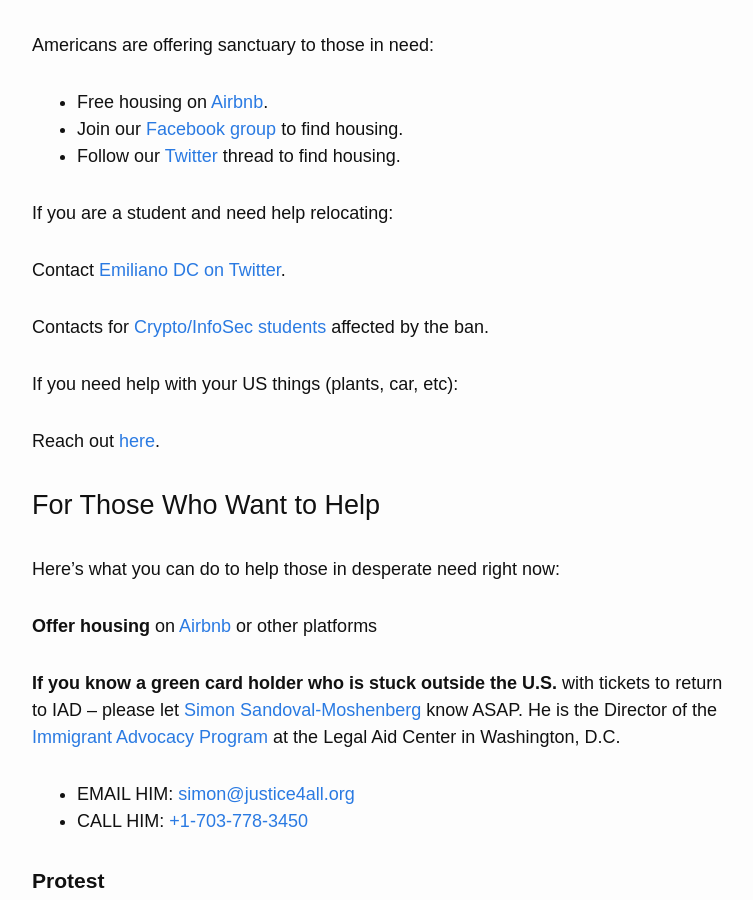
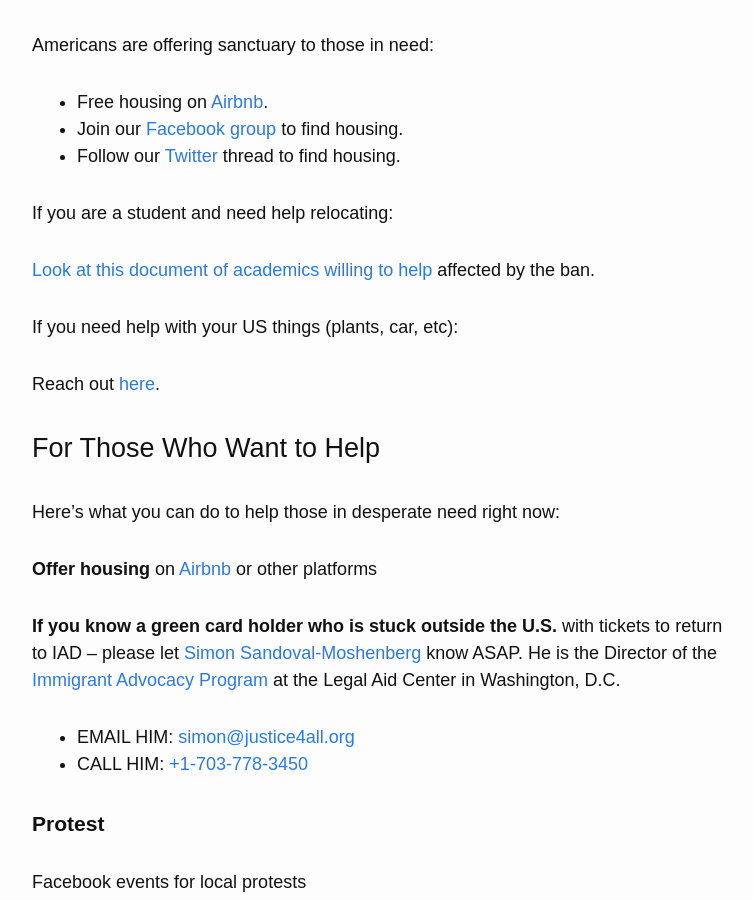
Before and after one commit to RichardLitt/stranded-by-trump, a Jekyll site: the page built from index.md, in a window 1280 px wide and 900 px high, scrolled down 1428 px. Shown: the whole window, without its empty margins (253-1006 px from the left). Built offline with Jekyll 4.4.1, drawn with Linux system fonts in a browser that asks for light colours; nearby versions of some CDN libraries; our own code applies the rules of GitHub Pages for plain Markdown files.

Commit message:
Update list

```diff
--- a/index.md
+++ b/index.md
@@ -45,9 +45,8 @@ Americans are offering sanctuary to those in need:
 
 If you are a student and need help relocating:
 
-Contact [Emiliano DC on Twitter](https://twitter.com/emilianodc_/status/825450701367148545).
 
-Contacts for [Crypto/InfoSec students](https://docs.google.com/document/d/17r18cKaMSeZF4fI7UZYV0QwCvdbEb3vy3BMNZfgbgzI/edit) affected by the ban.
+[Look at this document of academics willing to help](https://docs.google.com/document/d/17r18cKaMSeZF4fI7UZYV0QwCvdbEb3vy3BMNZfgbgzI/edit) affected by the ban.
 
 If you need help with your US things (plants, car, etc):
 
```
